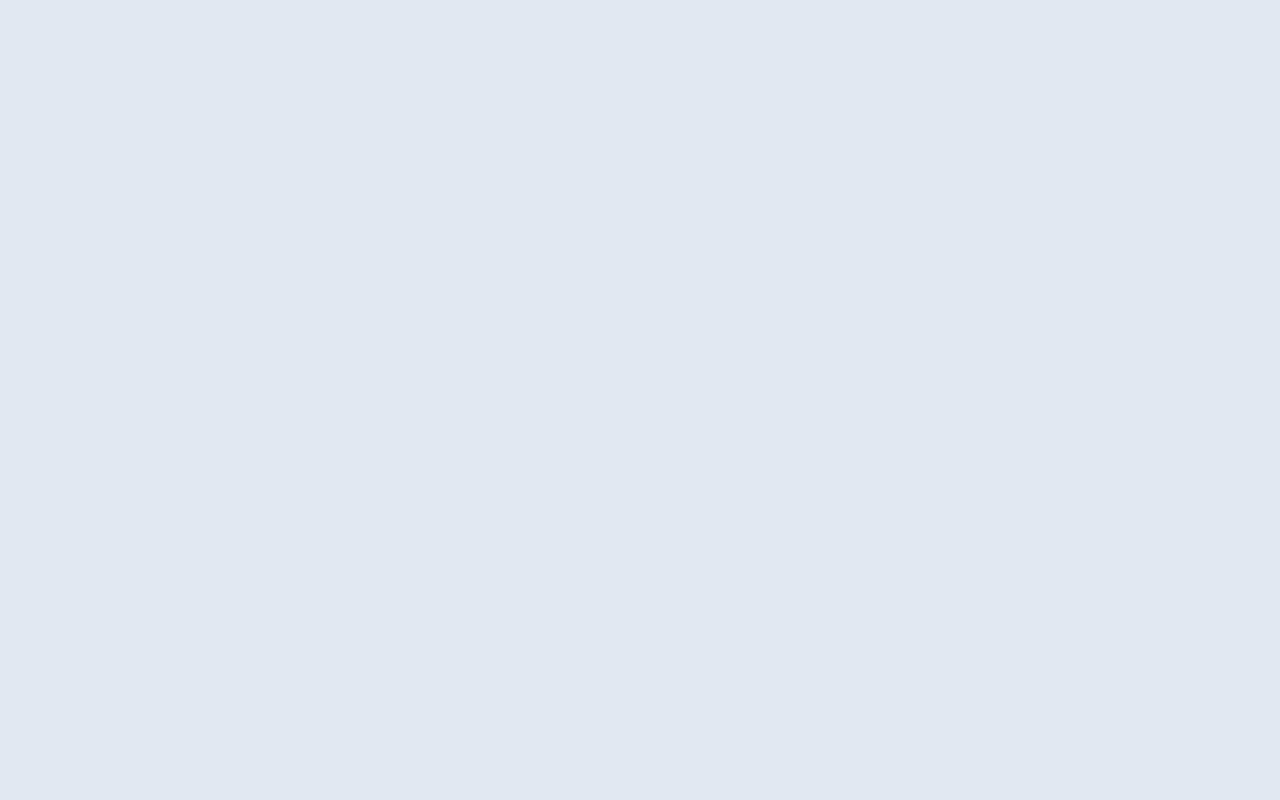
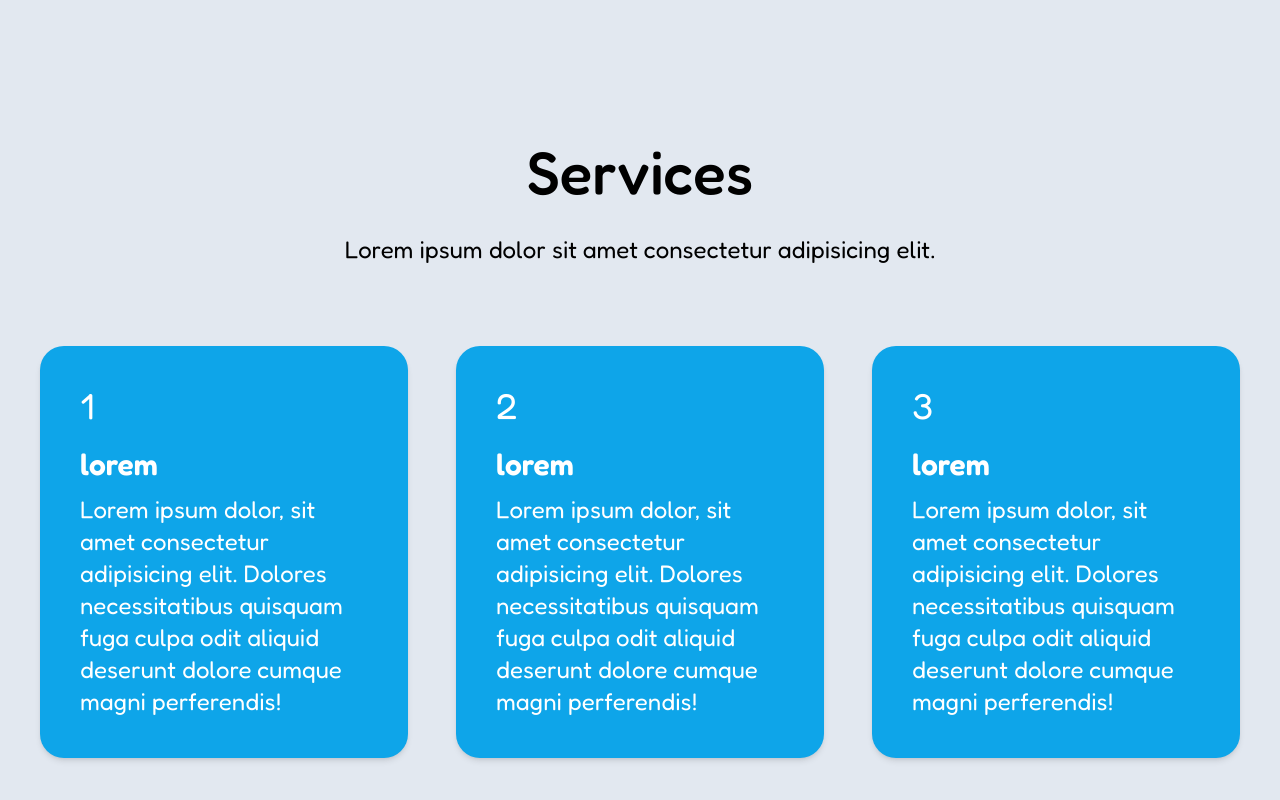
Before and after one commit to sahrulromadi/Wind-Skill-Front-End, a React (Vite) app: page / in a window 1280 px wide. Shown: the part 1518-2318 px from the top of the page. Before the commit the page ends 1626 px from the top, so only its background shows below. Built offline with nearby package versions, Linux system fonts and the light colour scheme.

Commit message:
membuat services di homepage

```diff
--- a/src/pages/HomePage.jsx
+++ b/src/pages/HomePage.jsx
@@ -8,12 +8,13 @@ const HomePage = () => {
       <div className="container mx-auto px-10 py-36">
         {/* hero section */}
         <section>
-          <div className="hero-section grid grid-cols-1 text-center gap-20 items-center mb-24 md:mb-32 md:text-left md:grid-cols-2">
+          <div className="hero-section mb-24 md:mb-32">
+            <div className="grid grid-cols-1 text-center gap-20 items-center md:text-left md:grid-cols-2">
               <div className="box-1 md:order-2">
                 <img
                   src={imgHome}
                   alt="tailwind-image"
-                className="w-[150px] mx-auto mb-[-50px] md:w-full md:m-0"
+                  className="w-[150px] mx-auto mb-[-50px] md:m-0 md:w-full"
                 />
               </div>
               <div className="box-2 md:order-1">
@@ -25,13 +26,15 @@ const HomePage = () => {
                 </h1>
                 <p className="lg:text-lg/8 mt-8">
                   Lorem ipsum dolor sit, amet consectetur adipisicing elit.
-                Placeat tempore aliquid debitis facilis dolorum vitae laboriosam
-                necessitatibus. Omnis explicabo vero, in id aspernatur, aperiam
-                temporibus iusto amet laboriosam blanditiis eveniet.
+                  Placeat tempore aliquid debitis facilis dolorum vitae
+                  laboriosam necessitatibus. Omnis explicabo vero, in id
+                  aspernatur, aperiam temporibus iusto amet laboriosam
+                  blanditiis eveniet.
                 </p>
                 <button className="mx-auto block md:mx-0 mt-6 bg-sky-500 text-white py-3 px-10 rounded-full shadow text-sm md:text-lg">
                   Tentang Kami
                 </button>
+              </div>
             </div>
           </div>
         </section>
@@ -39,15 +42,16 @@ const HomePage = () => {
 
         {/* about section */}
         <section>
+          <div className="about-section mb-24 md:mb-32">
             <h1 className="text-4xl font-medium mb-8 text-center md:mb-20 md:text-5xl lg:text-6xl">
               About
             </h1>
-          <div className="about-section grid grid-cols-1 gap-20 text-center items-center md:grid-cols-2 md:text-right">
+            <div className="grid grid-cols-1 gap-20 text-center items-center md:grid-cols-2 md:text-right">
               <div className="box-1">
                 <img
                   src={imgAbout}
                   alt="logo"
-                className="w-[150px] mx-auto mb-[-50px] md:w-full"
+                  className="w-[150px] mx-auto mb-[-50px] md:m-0 md:w-full"
                 />
               </div>
               <div className="box-2">
@@ -63,8 +67,59 @@ const HomePage = () => {
                 </p>
               </div>
             </div>
+          </div>
         </section>
         {/* about section end */}
+
+        {/* services section */}
+        <section>
+          <div className="services-section">
+            <div className="text-services text-center mb-10 md:mb-14 lg:mb-20">
+              <h1 className="text-4xl font-medium mb-3 md:text-5xl md:mb-5 lg:mb-8 lg:text-6xl">
+                Services
+              </h1>
+              <h3 className="lg:text-2xl">
+                Lorem ipsum dolor sit amet consectetur adipisicing elit.
+              </h3>
+            </div>
+            <div className="grid grid-cols-1 gap-12 md:grid-cols-2 lg:grid-cols-3">
+              <div className="box-1 p-10 bg-sky-500 text-white rounded-3xl shadow-md">
+                <h1 className="text-2xl mb-5 md:text-3xl lg:text-4xl">1</h1>
+                <h2 className="text-xl font-semibold mb-1 md:mb-3 md:text-2xl lg:text-3xl">
+                  lorem
+                </h2>
+                <h3 className="text-lg/7 md:text-2xl/8">
+                  Lorem ipsum dolor, sit amet consectetur adipisicing elit.
+                  Dolores necessitatibus quisquam fuga culpa odit aliquid
+                  deserunt dolore cumque magni perferendis!
+                </h3>
+              </div>
+              <div className="box-2 p-10 bg-sky-500 text-white rounded-3xl shadow-md">
+                <h1 className="text-2xl mb-5 md:text-3xl lg:text-4xl">2</h1>
+                <h2 className="text-xl font-semibold mb-1 md:mb-3 md:text-2xl lg:text-3xl">
+                  lorem
+                </h2>
+                <h3 className="text-lg/7 md:text-2xl/8">
+                  Lorem ipsum dolor, sit amet consectetur adipisicing elit.
+                  Dolores necessitatibus quisquam fuga culpa odit aliquid
+                  deserunt dolore cumque magni perferendis!
+                </h3>
+              </div>
+              <div className="box-3 p-10 bg-sky-500 text-white rounded-3xl shadow-md">
+                <h1 className="text-2xl mb-5 md:text-3xl lg:text-4xl">3</h1>
+                <h2 className="text-xl font-semibold mb-1 md:mb-3 md:text-2xl lg:text-3xl">
+                  lorem
+                </h2>
+                <h3 className="text-lg/7 md:text-2xl/8">
+                  Lorem ipsum dolor, sit amet consectetur adipisicing elit.
+                  Dolores necessitatibus quisquam fuga culpa odit aliquid
+                  deserunt dolore cumque magni perferendis!
+                </h3>
+              </div>
+            </div>
+          </div>
+        </section>
+        {/* services section end */}
       </div>
     </main>
   );
```
Lines whose indentation alone changed are shown as unchanged.
